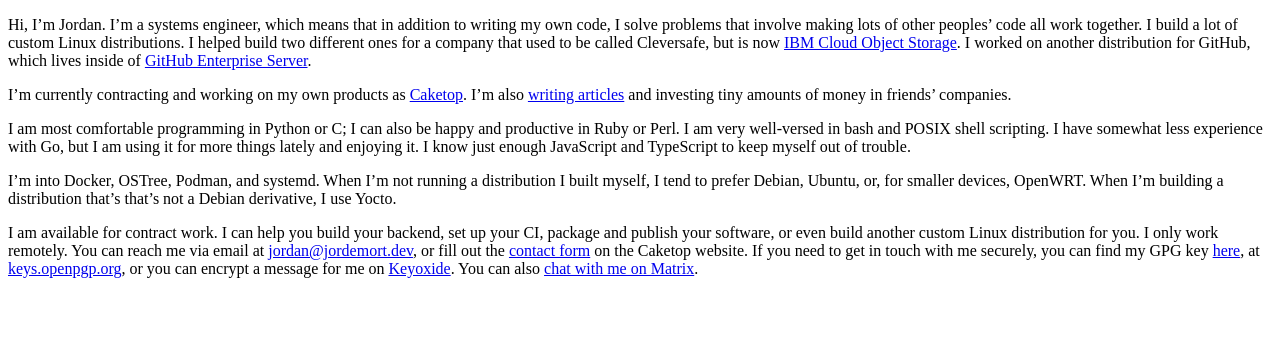
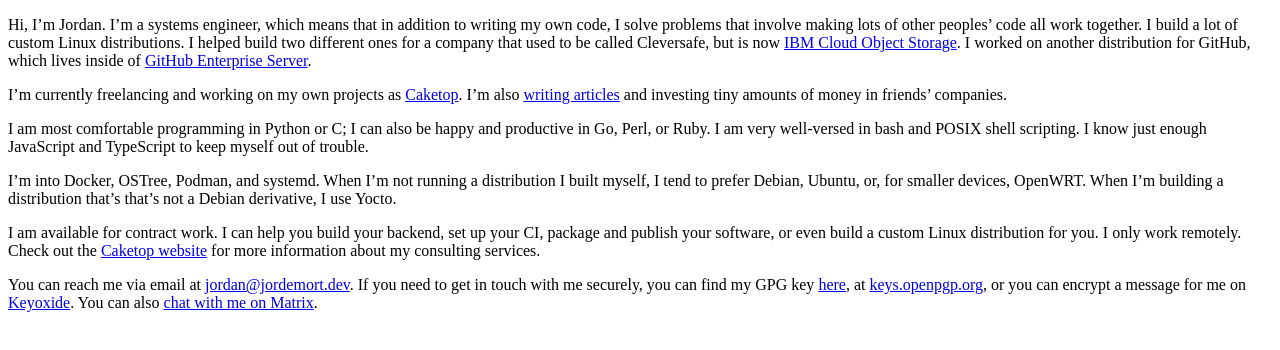
Before and after one commit to jordemort/jordemort.github.io, an Astro site: page / in a window 1280 px wide. Built offline with nearby package versions, Linux system fonts and the light colour scheme; Astro itself is replaced by a stand-in of ours.

Commit message:
Revise index content a bit

```diff
--- a/src/pages/index.md
+++ b/src/pages/index.md
@@ -4,12 +4,11 @@
 I helped build two different ones for a company that used to be called Cleversafe, but is now [IBM Cloud Object Storage](https://www.ibm.com/cloud/object-storage).
 I worked on another distribution for GitHub, which lives inside of [GitHub Enterprise Server](https://docs.github.com/en/enterprise-server@3.5/admin/overview/about-github-enterprise-server).
 
-I'm currently contracting and working on my own products as [Caketop](https://caketop.app).
+I'm currently freelancing and working on my own projects as [Caketop](https://caketop.app).
 I'm also [writing articles](portfolio) and investing tiny amounts of money in friends' companies.
 
-I am most comfortable programming in Python or C; I can also be happy and productive in Ruby or Perl.
+I am most comfortable programming in Python or C; I can also be happy and productive in Go, Perl, or Ruby.
 I am very well-versed in bash and POSIX shell scripting.
-I have somewhat less experience with Go, but I am using it for more things lately and enjoying it.
 I know just enough JavaScript and TypeScript to keep myself out of trouble.
 
 I'm into Docker, OSTree, Podman, and systemd.
@@ -17,8 +16,10 @@
 When I'm building a distribution that's that's not a Debian derivative, I use Yocto.
 
 I am available for contract work.
-I can help you build your backend, set up your CI, package and publish your software, or even build another custom Linux distribution for you.
+I can help you build your backend, set up your CI, package and publish your software, or even build a custom Linux distribution for you.
 I only work remotely.
-You can reach me via email at [jordan@jordemort.dev](mailto:jordan@jordemort.dev), or fill out the [contact form](https://caketop.app/#contact) on the Caketop website.
+Check out the [Caketop website](https://caketop.app/) for more information about my consulting services.
+
+You can reach me via email at [jordan@jordemort.dev](mailto:jordan@jordemort.dev).
 If you need to get in touch with me securely, you can find my GPG key [here](/gpg.txt), at [keys.openpgp.org](https://keys.openpgp.org/search?q=jordan%40jordemort.dev), or you can encrypt a message for me on [Keyoxide](https://keyoxide.org/hkp/jordan%40jordemort.dev).
 You can also [chat with me on Matrix](https://matrix.to/#/@jordan:shady.website).
```
